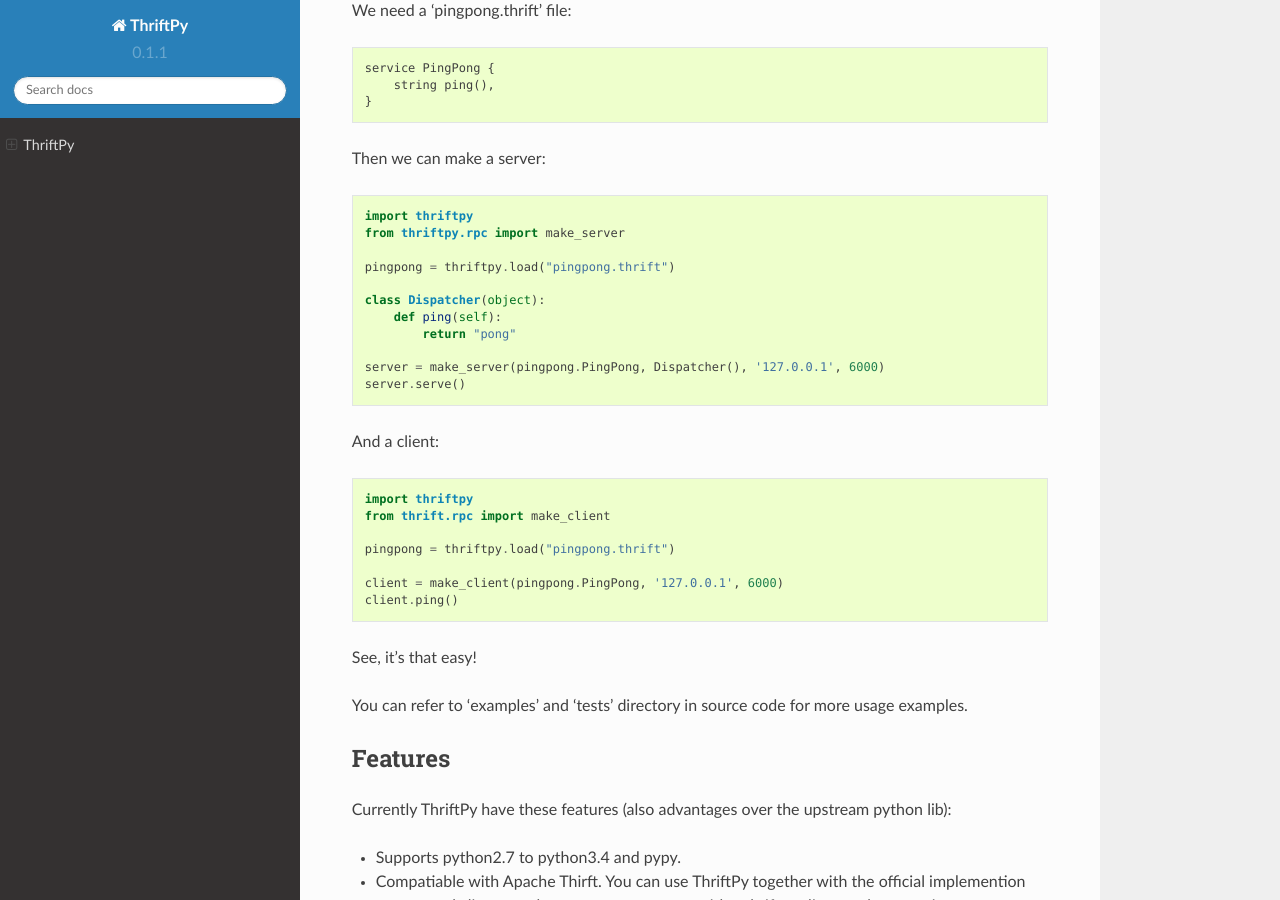
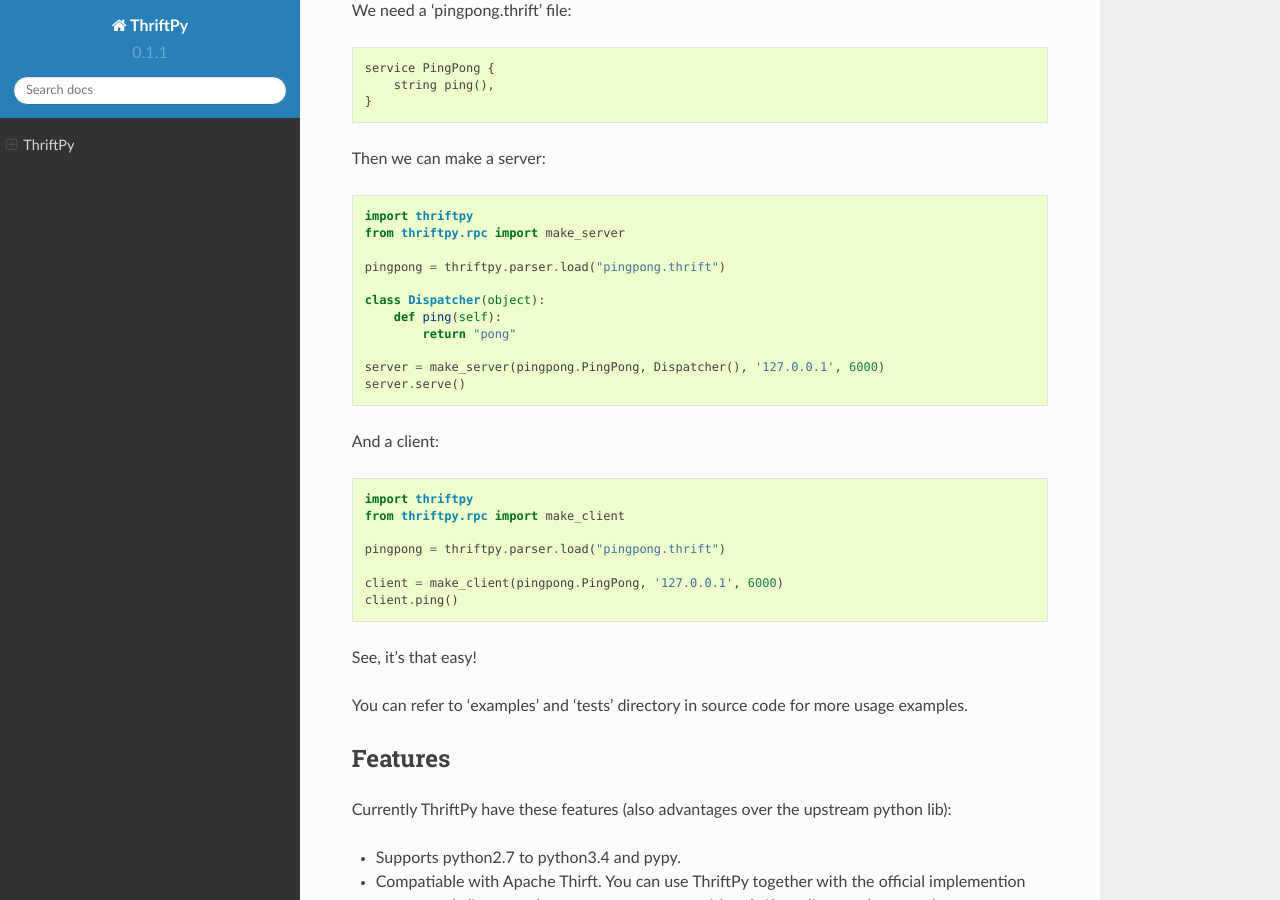
Before and after one commit to Thriftpy/thriftpy, a Sphinx documentation site: the page built from docs/index.rst, in a window 1280 px wide and 900 px high, scrolled down 577 px. Built offline with Sphinx 7.4.7 and the Read the Docs theme 2.0.0, drawn with Linux system fonts in a browser that asks for light colours.

Commit message:
docs: correct code demo
There were some errors when
trying to step through the
code demo.

```diff
--- a/docs/index.rst
+++ b/docs/index.rst
@@ -38,7 +38,7 @@ Then we can make a server:
     import thriftpy
     from thriftpy.rpc import make_server
 
-    pingpong = thriftpy.load("pingpong.thrift")
+    pingpong = thriftpy.parser.load("pingpong.thrift")
 
     class Dispatcher(object):
         def ping(self):
@@ -52,9 +52,9 @@ And a client:
 .. code:: python
 
     import thriftpy
-    from thrift.rpc import make_client
+    from thriftpy.rpc import make_client
 
-    pingpong = thriftpy.load("pingpong.thrift")
+    pingpong = thriftpy.parser.load("pingpong.thrift")
 
     client = make_client(pingpong.PingPong, '127.0.0.1', 6000)
     client.ping()
```
